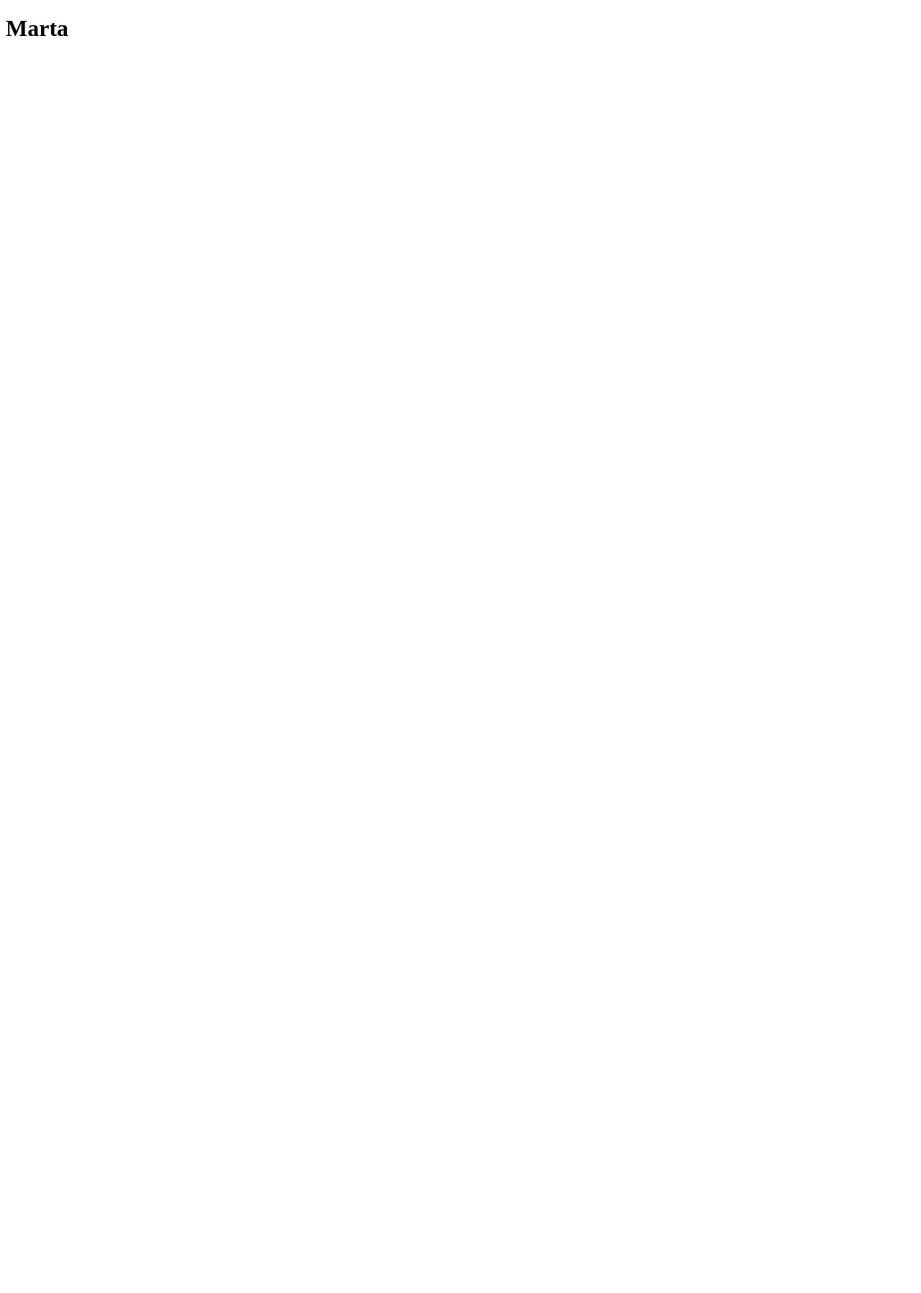
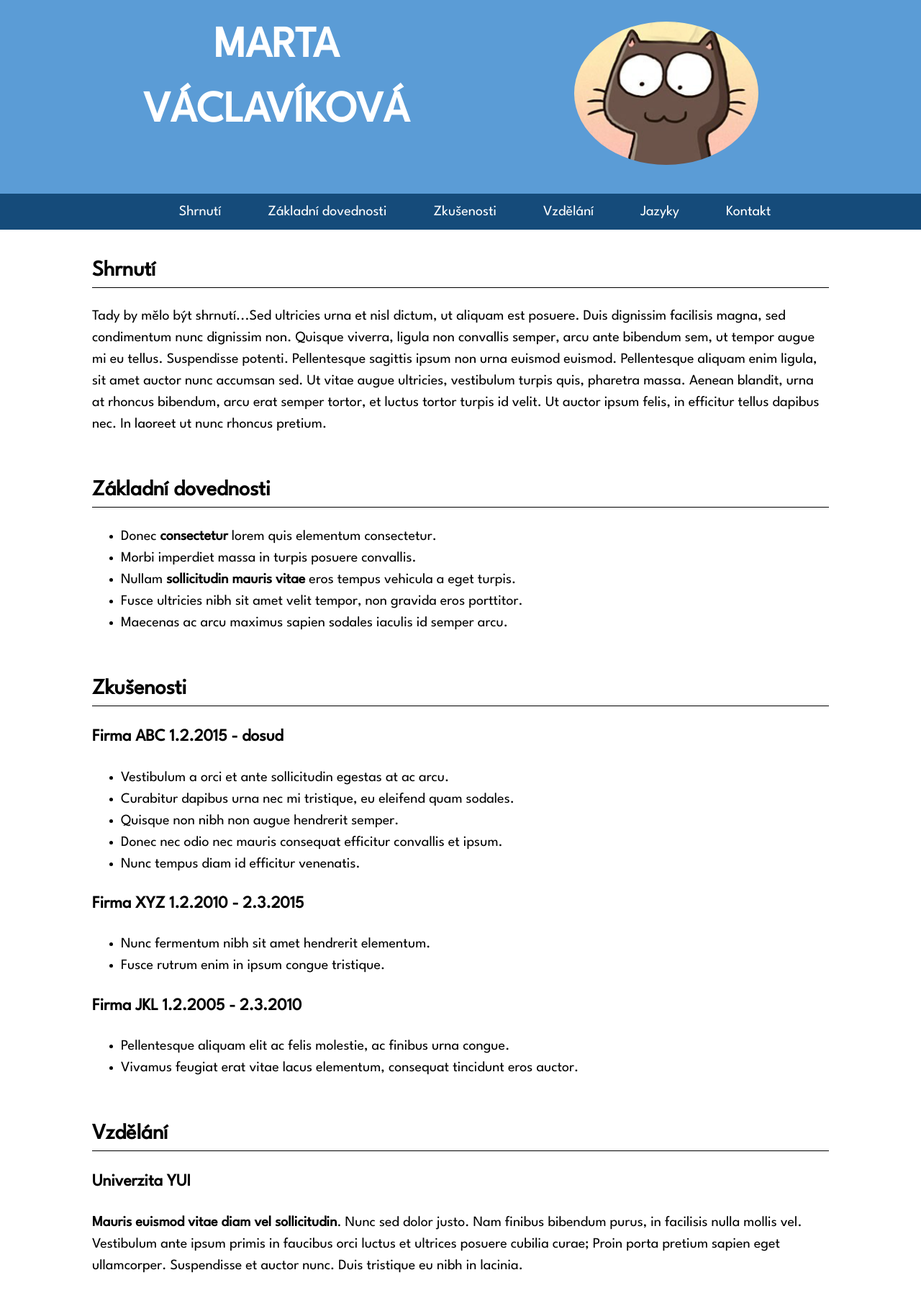
Before and after one commit to marta-vaclavikova/zivotopis, a plain HTML site: page index.html in a window 1280 px wide. Shown: the top 1796 px of the page at 72% size. Before the commit the page ends 800 px from the top, so only its background shows below. Drawn offline with Linux system fonts and the light colour scheme.

Commit message:
implementace

```diff
--- a/index.html
+++ b/index.html
@@ -5,8 +5,141 @@
     <meta http-equiv="X-UA-Compatible" content="IE=edge">
     <meta name="viewport" content="width=device-width, initial-scale=1.0">
     <title>Životopis</title>
+    <link rel="stylesheet" href="style.css">
+    <link href="https://fonts.googleapis.com/css2?family=League+Spartan&display=swap" rel="stylesheet">
 </head>
 <body>
-    <h1>Marta</h1>
+
+    <header class="header">
+        <h1>MARTA <br/> VÁCLAVÍKOVÁ</h1>
+        <img src="images/photo.png" alt="Moje fotografie"/>
+    </header>
+
+    <section class="menu">
+
+        <ul>
+            <li><a href="#summary">Shrnutí</a></li>
+            <li><a href="#highlights">Základní dovednosti</a></li>
+            <li><a href="#experience">Zkušenosti</a></li>
+            <li><a href="#education">Vzdělání</a></li>
+            <li><a href="#language">Jazyky</a></li>
+            <li><a href="#contact">Kontakt</a></li>
+        </ul>
+    </section>
+
+
+    <section class="summary" id="summary">
+
+        <h2>Shrnutí</h2>
+
+        <p>Tady by mělo být shrnutí...Sed ultricies urna et nisl dictum, ut aliquam est posuere.
+            Duis dignissim facilisis magna, sed condimentum nunc dignissim non.
+            Quisque viverra, ligula non convallis semper, arcu ante bibendum sem,
+            ut tempor augue mi eu tellus. Suspendisse potenti. Pellentesque sagittis ipsum non urna euismod euismod.
+            Pellentesque aliquam enim ligula, sit amet auctor nunc accumsan sed. Ut vitae augue ultricies, vestibulum
+            turpis quis, pharetra massa. Aenean blandit, urna at rhoncus bibendum, arcu erat semper tortor, et luctus
+            tortor turpis id velit. Ut auctor ipsum felis, in efficitur tellus dapibus nec. In laoreet ut nunc rhoncus pretium.</p>
+
+    </section>
+
+
+    <section class="highlights" id="highlights">
+        <h2>Základní dovednosti</h2>
+
+        <ul>
+            <li>Donec <b>consectetur</b> lorem quis elementum consectetur.</li>
+            <li>Morbi imperdiet massa in turpis posuere convallis.</li>
+            <li>Nullam <b>sollicitudin mauris vitae</b> eros tempus vehicula a eget turpis.</li>
+            <li>Fusce ultricies nibh sit amet velit tempor, non gravida eros porttitor.</li>
+            <li>Maecenas ac arcu maximus sapien sodales iaculis id semper arcu.</li>
+        </ul>
+    </section>
+
+
+    <section class="experience" id="experience">
+
+        <h2>Zkušenosti</h2>
+
+        <h3>Firma ABC 1.2.2015 - dosud</h3>
+        <ul>
+            <li>Vestibulum a orci et ante sollicitudin egestas at ac arcu.</li>
+            <li>Curabitur dapibus urna nec mi tristique, eu eleifend quam sodales.</li>
+            <li>Quisque non nibh non augue hendrerit semper.</li>
+            <li>Donec nec odio nec mauris consequat efficitur convallis et ipsum.</li>
+            <li>Nunc tempus diam id efficitur venenatis.</li>
+        </ul>
+
+        <h3>Firma XYZ 1.2.2010 - 2.3.2015</h3>
+        <ul>
+            <li>Nunc fermentum nibh sit amet hendrerit elementum.</li>
+            <li>Fusce rutrum enim in ipsum congue tristique.</li>
+        </ul>
+
+        <h3>Firma JKL 1.2.2005 - 2.3.2010</h3>
+        <ul>
+            <li>Pellentesque aliquam elit ac felis molestie, ac finibus urna congue.</li>
+            <li>Vivamus feugiat erat vitae lacus elementum, consequat tincidunt eros auctor.</li>
+        </ul>
+
+    </section>
+
+    <section class="education" id="education">
+
+        <h2>Vzdělání</h2>
+
+        <h3>Univerzita YUI</h3>
+        <p><b>Mauris euismod vitae diam vel sollicitudin</b>. Nunc sed dolor justo.
+            Nam finibus bibendum purus, in facilisis nulla mollis vel. Vestibulum ante ipsum primis in faucibus orci luctus et ultrices posuere cubilia curae; Proin porta pretium sapien eget ullamcorper. Suspendisse et auctor nunc. Duis tristique eu nibh in lacinia.</p>
+
+    </section>
+
+    <section class="language" id="language">
+        <h2>Jazyky</h2>
+
+        <table>
+            <tr>
+                <th>Jazyk</th>
+                <th class="level">Stupeň</th>
+            </tr>
+            <tr>
+                <td>angličtina</td>
+                <td class="level">A2</td>
+            </tr>
+            <tr>
+                <td>němčina</td>
+                <td class="level">B2</td>
+            </tr>
+            <tr>
+                <td>čínština</td>
+                <td class="level">C2</td>
+            </tr>
+            <tr>
+                <td>ruština</td>
+                <td class="level">B1</td>
+            </tr>
+        </table>
+
+    </section>
+
+    <section class="contact" id="contact">
+
+        <h2>Kontakt</h2>
+
+        <p>
+            Ulice 123<br>
+            789 63 Město<br>
+        </p>
+        <p><a href="http://facebook.com">Facebook</a></p>
+        <p><a href="http://linkedin.com">Linkedin</a></p>
+        <p>
+            E-mail: <a href="mailto:email@email.cz">email@email.cz</a><br>
+            Mobil: +420 123 456 789
+        </p>
+    </section>
+
+    <footer class="footer">
+
+    </footer>
+
 </body>
 </html>
--- /dev/null
+++ b/style.css
@@ -0,0 +1,99 @@
+body {
+    color: black;
+    font-family: 'League Spartan', sans-serif;
+    font-size: 20px;
+    line-height: 1.5;
+    margin: 0;
+}
+
+
+.header {
+    background-color: #5b9cd6;
+    color: white;
+}
+
+
+.footer {
+    background-color: #5b9cd6;
+    height: 20px;
+}
+
+
+h1 {
+    font-size: 60px;
+    color: white;
+    margin: 0;
+    float: left;
+    text-align: center;
+    width: 60%;
+    padding-top: 20px;
+}
+
+h2 {
+    border-bottom: 1px solid black;
+}
+
+.header img {
+    width: 20%;
+    border-radius: 50%;
+    margin: 30px;
+}
+
+.summary {
+    clear: both;
+}
+
+
+table {
+    border-spacing: 0;
+}
+
+th,
+td {
+    text-align: left;
+   border-bottom: 1px solid black;
+    padding: 5px 0;
+    padding: 0 50px;
+}
+
+.level {
+    border-left: 1px solid black;
+}
+
+
+section {
+    margin: 10px 10%;
+    overflow: auto;
+}
+
+.contact a:hover,
+.contact a:focus,
+.contact a:active {
+    color: #5b9cd6;
+}
+.contact a {
+     text-decoration: none;
+     color: #154b7a;
+     font-weight: bold;
+}
+
+.menu {
+    margin: 0;
+    padding: 0;
+    text-align: center;
+    background-color: #154b7a;;
+}
+
+.menu li {
+    display: inline-block;
+}
+.menu ul {
+    margin: 0;
+}
+
+.menu a {
+    display: inline-block;
+    color: white;
+    text-decoration: none;
+    padding: 10px 30px;
+}
```
Also changed, not shown: images/photo.png (added).
